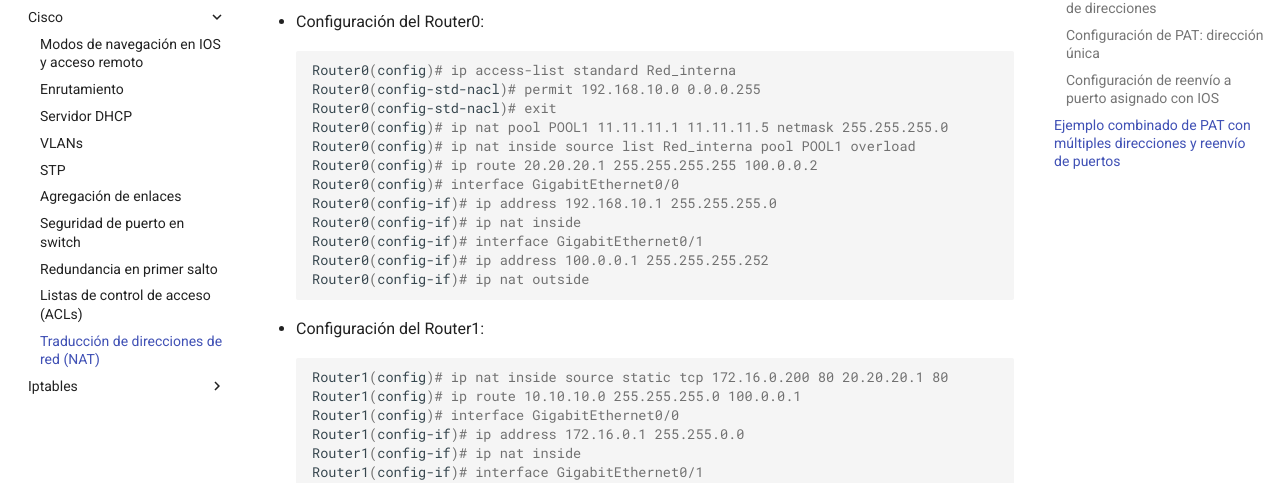
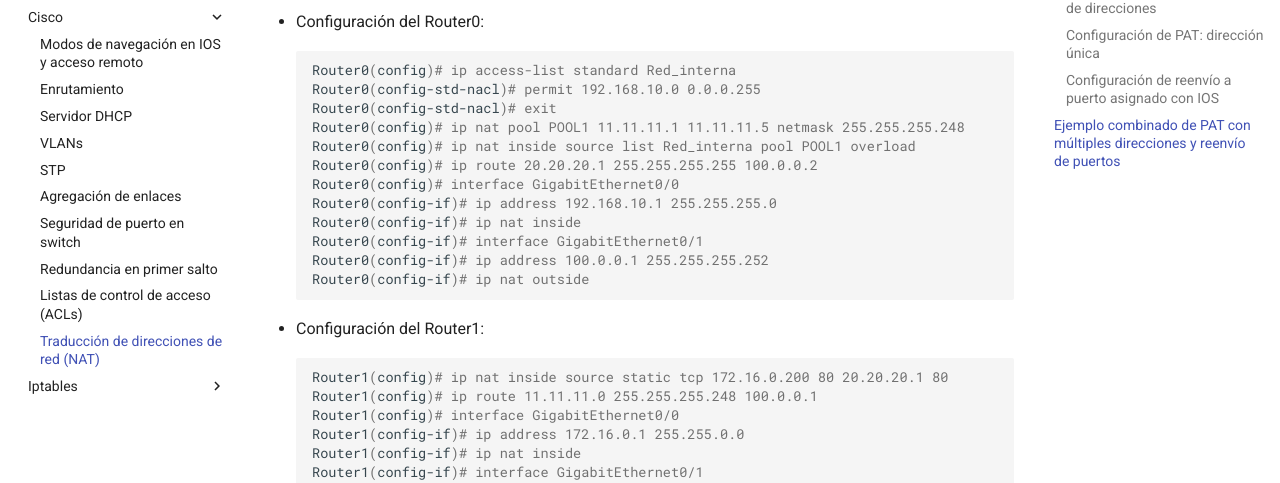
Before and after one commit to Holowachu/opos, an MkDocs documentation site: the page built from docs/Redes/Cisco/9-NAT.md, in a window 1280 px wide and 900 px high, scrolled down 5236 px. Shown: the part 226-709 px from the top of the window. Built offline with MkDocs 1.6.1 and Material for MkDocs 9.7.7, drawn with Linux system fonts in a browser that asks for light colours.

````diff
--- a/docs/Redes/Cisco/9-NAT.md
+++ b/docs/Redes/Cisco/9-NAT.md
@@ -195,7 +195,7 @@
 Router0(config)# ip access-list standard Red_interna
 Router0(config-std-nacl)# permit 192.168.10.0 0.0.0.255
 Router0(config-std-nacl)# exit
-Router0(config)# ip nat pool POOL1 11.11.11.1 11.11.11.5 netmask 255.255.255.0
+Router0(config)# ip nat pool POOL1 11.11.11.1 11.11.11.5 netmask 255.255.255.248
 Router0(config)# ip nat inside source list Red_interna pool POOL1 overload
 Router0(config)# ip route 20.20.20.1 255.255.255.255 100.0.0.2
 Router0(config)# interface GigabitEthernet0/0
@@ -208,7 +208,7 @@
 * Configuración del Router1:
 ```bash
 Router1(config)# ip nat inside source static tcp 172.16.0.200 80 20.20.20.1 80
-Router1(config)# ip route 10.10.10.0 255.255.255.0 100.0.0.1
+Router1(config)# ip route 11.11.11.0 255.255.255.248 100.0.0.1
 Router1(config)# interface GigabitEthernet0/0
 Router1(config-if)# ip address 172.16.0.1 255.255.0.0
 Router1(config-if)# ip nat inside
````
